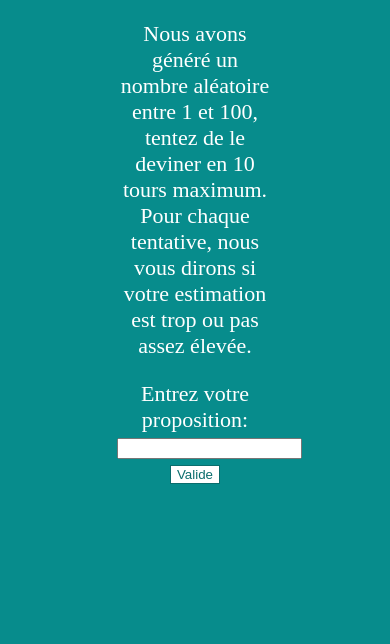
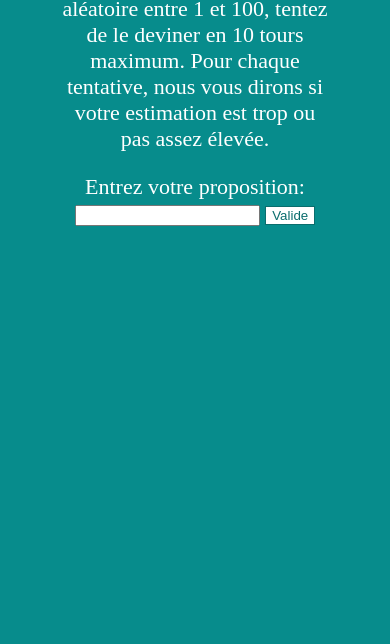
Before and after one commit to SH-lima/Guess-my-number, a plain HTML site: page index.html in a window 390 px wide. Shown: the part 200-844 px from the top of the page. Drawn offline with Linux system fonts and the light colour scheme; a web font is replaced by a local one.

Commit message:
last commit

```diff
--- a/app.js
+++ b/app.js
@@ -34,7 +34,7 @@ if(valeurs.length < 10){
     let valeurNombreDeviner = nombreDeviner.value
 
     // creer un condition qui permet de comparer le nombre aleatoire et le nombre deviner
-    if(nombreAleatoire==valeurNombreDeviner){
+    if(nombreAleatoire===valeurNombreDeviner){
         // afficher ce message
          message.innerHTML = "Bravo, Tu as deviné le bon nombre qui est :"+ nombreAleatoire;
          message.style.color=("#fff")
--- a/style.css
+++ b/style.css
@@ -16,3 +16,10 @@ button{
     color: #0a6d6d;
     border: 1px solid #0a6d6d;
 }
+
+@media (max-width:900px ){
+    main{
+        margin:10vw 15vw;
+        text-align: center;
+    }
+}
```
